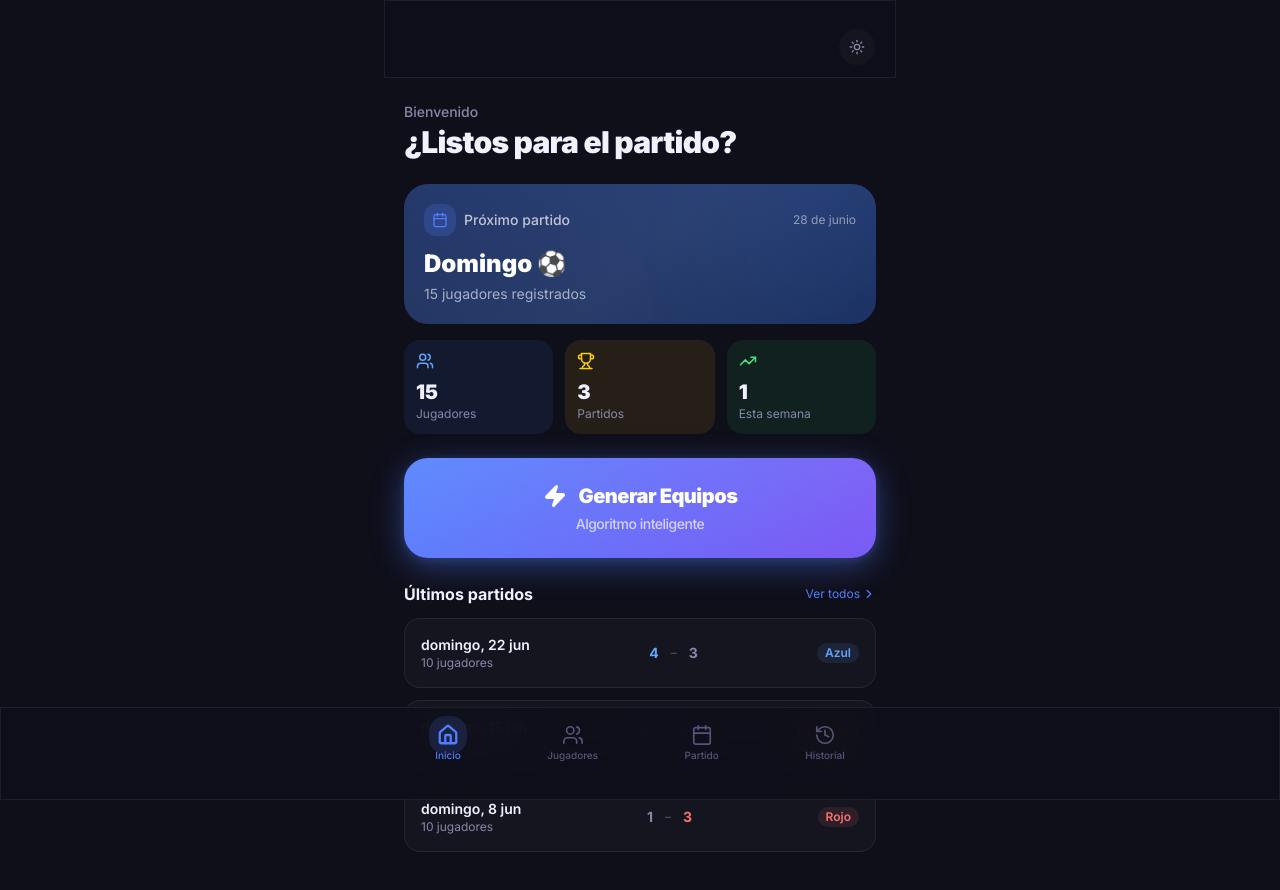
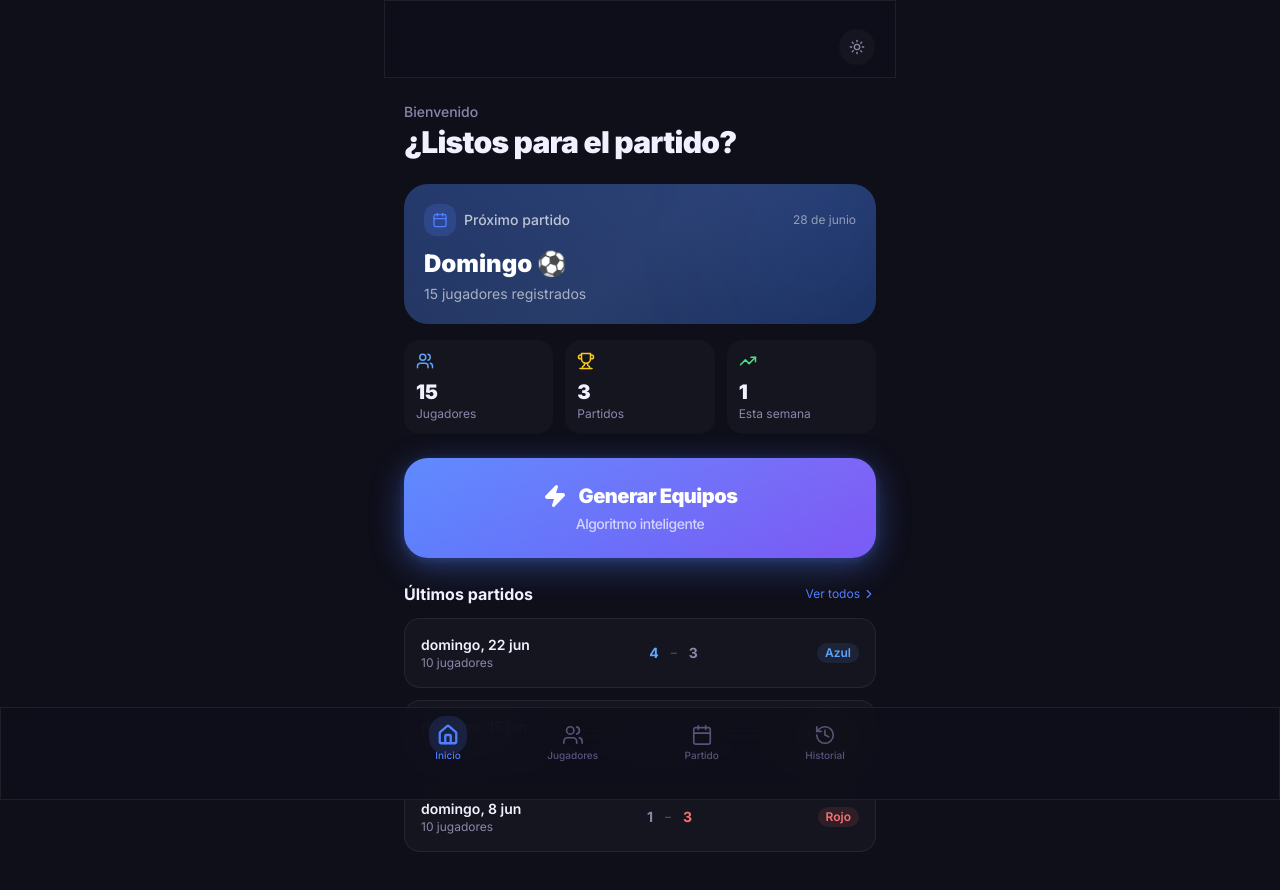
Before and after one commit to SoloJuanPoller/Domingol, a React (Vite) app in the folder frontend/: page / in a window 1280 px wide. Shown: the top 890 px of the page. Built offline with nearby package versions, Linux system fonts and the light colour scheme.

Commit message:
style(design): FINDING-002 — unify stat card backgrounds to neutral surface

```diff
--- a/frontend/src/pages/HomePage.tsx
+++ b/frontend/src/pages/HomePage.tsx
@@ -65,9 +65,9 @@ export default function HomePage() {
 
           {/* Stats row */}
           <motion.div variants={item} className="grid grid-cols-3 gap-3 mb-6">
-            <StatCard icon={<Users size={18} />} label="Jugadores" value={players.length} color="text-blue-400" bg="bg-blue-500/10" />
-            <StatCard icon={<Trophy size={18} />} label="Partidos" value={matches.length} color="text-yellow-400" bg="bg-yellow-500/10" />
-            <StatCard icon={<TrendingUp size={18} />} label="Esta semana" value={1} color="text-green-400" bg="bg-green-500/10" />
+            <StatCard icon={<Users size={18} />} label="Jugadores" value={players.length} color="text-blue-400" />
+            <StatCard icon={<Trophy size={18} />} label="Partidos" value={matches.length} color="text-yellow-400" />
+            <StatCard icon={<TrendingUp size={18} />} label="Esta semana" value={1} color="text-green-400" />
           </motion.div>
 
           {/* BIG CTA */}
@@ -151,9 +151,9 @@ export default function HomePage() {
   )
 }
 
-function StatCard({ icon, label, value, color, bg }: { icon: React.ReactNode; label: string; value: number; color: string; bg: string }) {
+function StatCard({ icon, label, value, color }: { icon: React.ReactNode; label: string; value: number; color: string }) {
   return (
-    <div className={`p-3 rounded-2xl ${bg} flex flex-col gap-2`}>
+    <div className="p-3 rounded-2xl bg-surface-elevated flex flex-col gap-2">
       <div className={color}>{icon}</div>
       <div>
         <p className="text-xl font-black text-primary">{value}</p>
```
